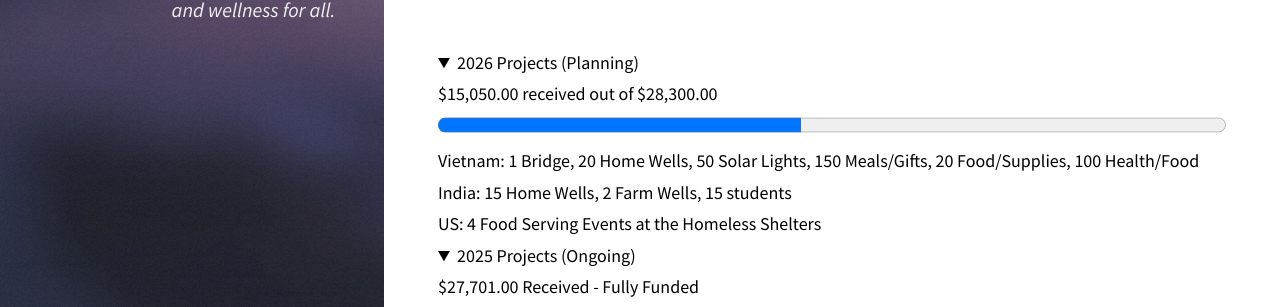
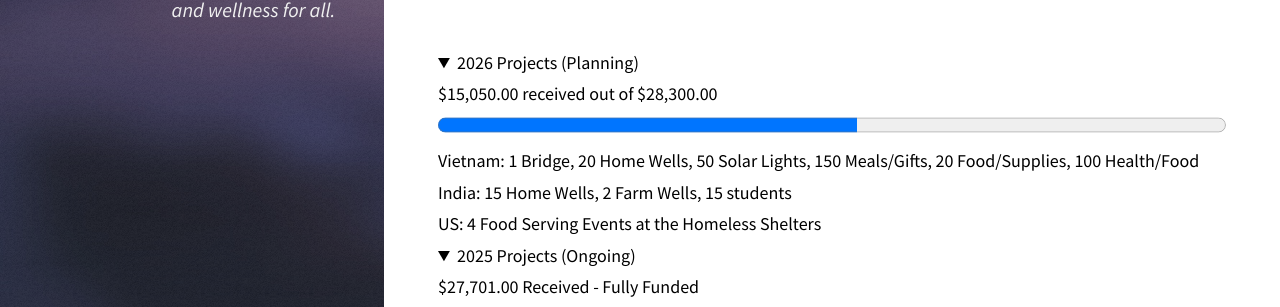
Before and after one commit to peacefulcenter/peacefulcenter.github.io, a Jekyll site: the page built from pages/projects.md, in a window 1280 px wide. Shown: the part 429-736 px from the top of the page. Built offline with Jekyll 4.4.1, drawn with Linux system fonts in a browser that asks for light colours.

Commit message:
change bar

```diff
--- a/pages/projects.md
+++ b/pages/projects.md
@@ -7,7 +7,7 @@ permalink: /:basename/
 <details open>
 <summary><strong>2026 Projects (Planning)</strong></summary>
 $15,050.00 received out of $28,300.00 <br>
-<progress value="13050" max="28300" style="width:100%; height:30px;"></progress>
+<progress value="15050" max="28300" style="width:100%; height:30px;"></progress>
 Vietnam: 1 Bridge, 20 Home Wells, 50 Solar Lights, 150 Meals/Gifts, 20 Food/Supplies, 100 Health/Food<br>
 India: 15 Home Wells, 2 Farm Wells, 15 students<br>
 US: 4 Food Serving Events at the Homeless Shelters
```
